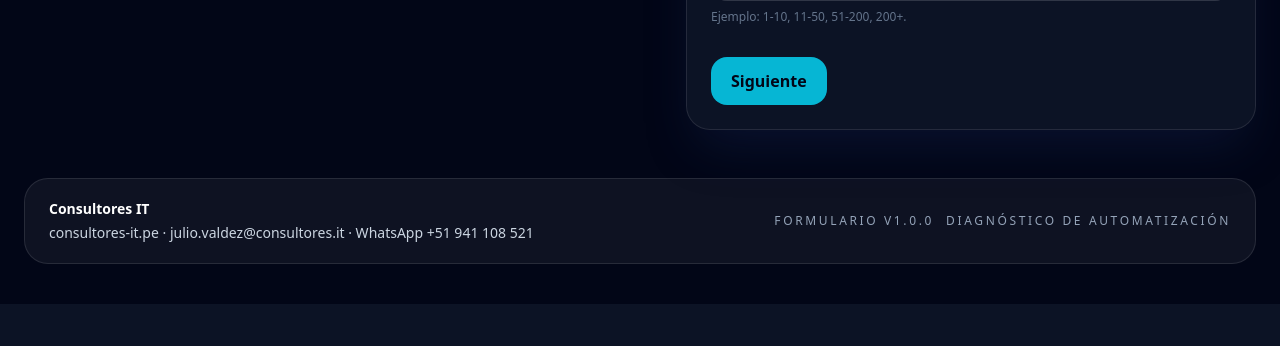
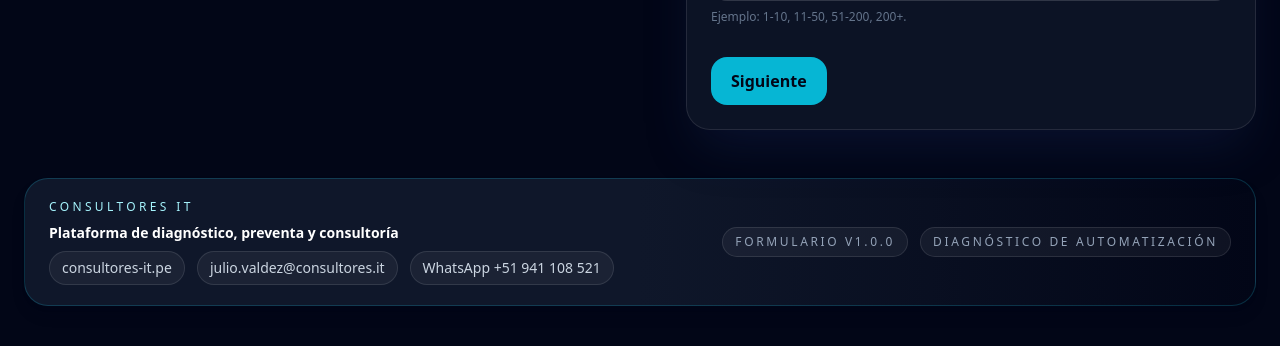
Before and after one commit to cyberdog1993/IA_Readiness, a Laravel app: page / in a window 1280 px wide. Shown: the part 1404-1750 px from the top of the page. Before the commit the page ends 1708 px from the top, so only its background shows below. Run offline with Laravel 12, Linux system fonts and the light colour scheme; some libraries are stand-ins or nearby versions.

Commit message:
hacer visible el pie de pagina

```diff
--- a/resources/views/layouts/public.blade.php
+++ b/resources/views/layouts/public.blade.php
@@ -18,15 +18,26 @@
         </div>
         @yield('content')
 
-        <footer class="mt-12 rounded-3xl border border-white/10 bg-white/5 px-6 py-5 text-sm text-slate-300">
-            <div class="flex flex-col gap-3 md:flex-row md:items-center md:justify-between">
-                <div class="space-y-1">
-                    <p class="font-semibold text-white">Consultores IT</p>
-                    <p>consultores-it.pe · julio.valdez@consultores.it · WhatsApp +51 941 108 521</p>
+        <footer class="mt-12 rounded-3xl border border-cyan-400/20 bg-gradient-to-r from-slate-900 via-slate-900 to-slate-950 px-6 py-5 text-sm text-slate-300 shadow-lg shadow-slate-950/20">
+            <div class="flex flex-col gap-4 md:flex-row md:items-center md:justify-between">
+                <div class="space-y-2">
+                    <p class="text-xs uppercase tracking-[0.28em] text-cyan-200">Consultores IT</p>
+                    <p class="font-semibold text-white">Plataforma de diagnóstico, preventa y consultoría</p>
+                    <div class="flex flex-wrap gap-3 text-sm">
+                        <a href="https://www.consultores-it.pe" target="_blank" rel="noreferrer" class="rounded-full border border-white/10 bg-white/5 px-3 py-1.5 transition hover:border-cyan-300/40 hover:bg-white/10">
+                            consultores-it.pe
+                        </a>
+                        <a href="mailto:julio.valdez@consultores.it" class="rounded-full border border-white/10 bg-white/5 px-3 py-1.5 transition hover:border-cyan-300/40 hover:bg-white/10">
+                            julio.valdez@consultores.it
+                        </a>
+                        <a href="https://wa.me/51941108521" target="_blank" rel="noreferrer" class="rounded-full border border-white/10 bg-white/5 px-3 py-1.5 transition hover:border-cyan-300/40 hover:bg-white/10">
+                            WhatsApp +51 941 108 521
+                        </a>
+                    </div>
                 </div>
                 <div class="flex flex-wrap gap-3 text-xs uppercase tracking-[0.22em] text-slate-400">
-                    <span>Formulario v1.0.0</span>
-                    <span>Diagnóstico de automatización</span>
+                    <span class="rounded-full border border-white/10 bg-white/5 px-3 py-1.5">Formulario v1.0.0</span>
+                    <span class="rounded-full border border-white/10 bg-white/5 px-3 py-1.5">Diagnóstico de automatización</span>
                 </div>
             </div>
         </footer>
```
